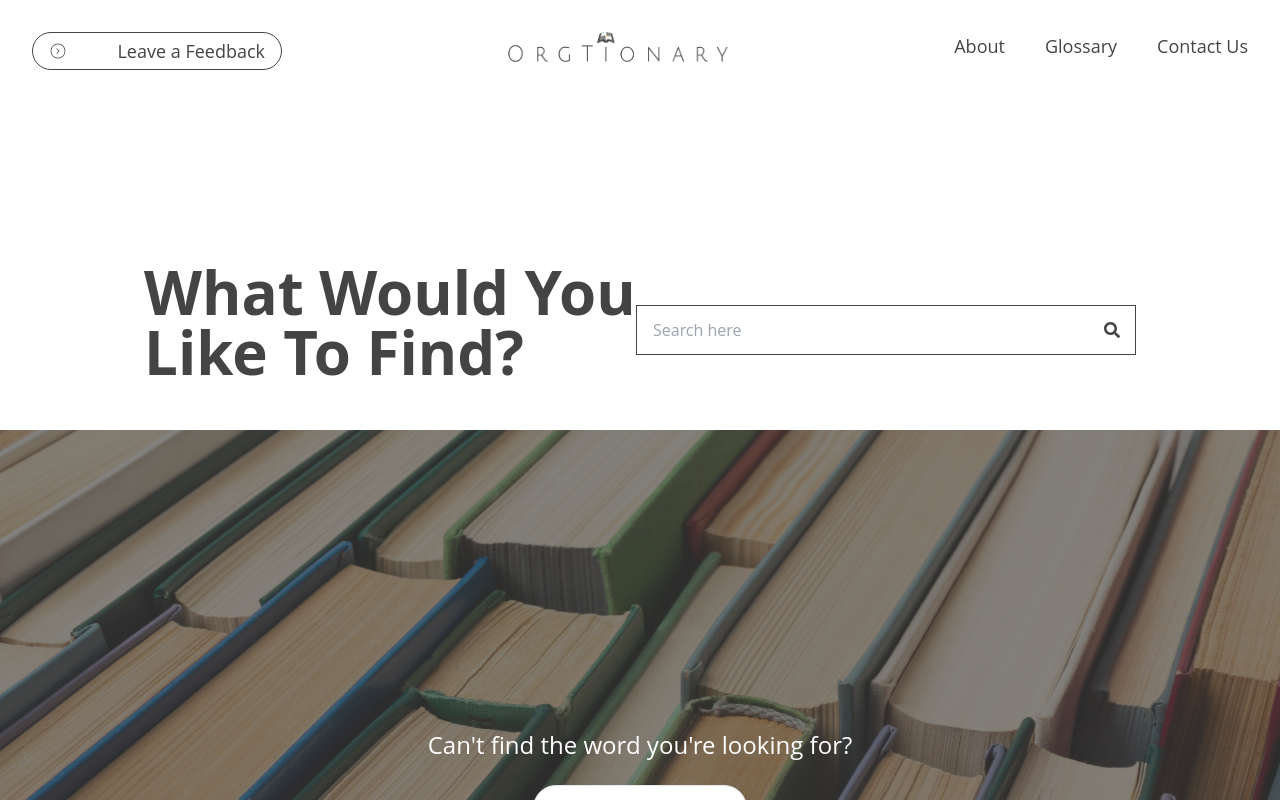
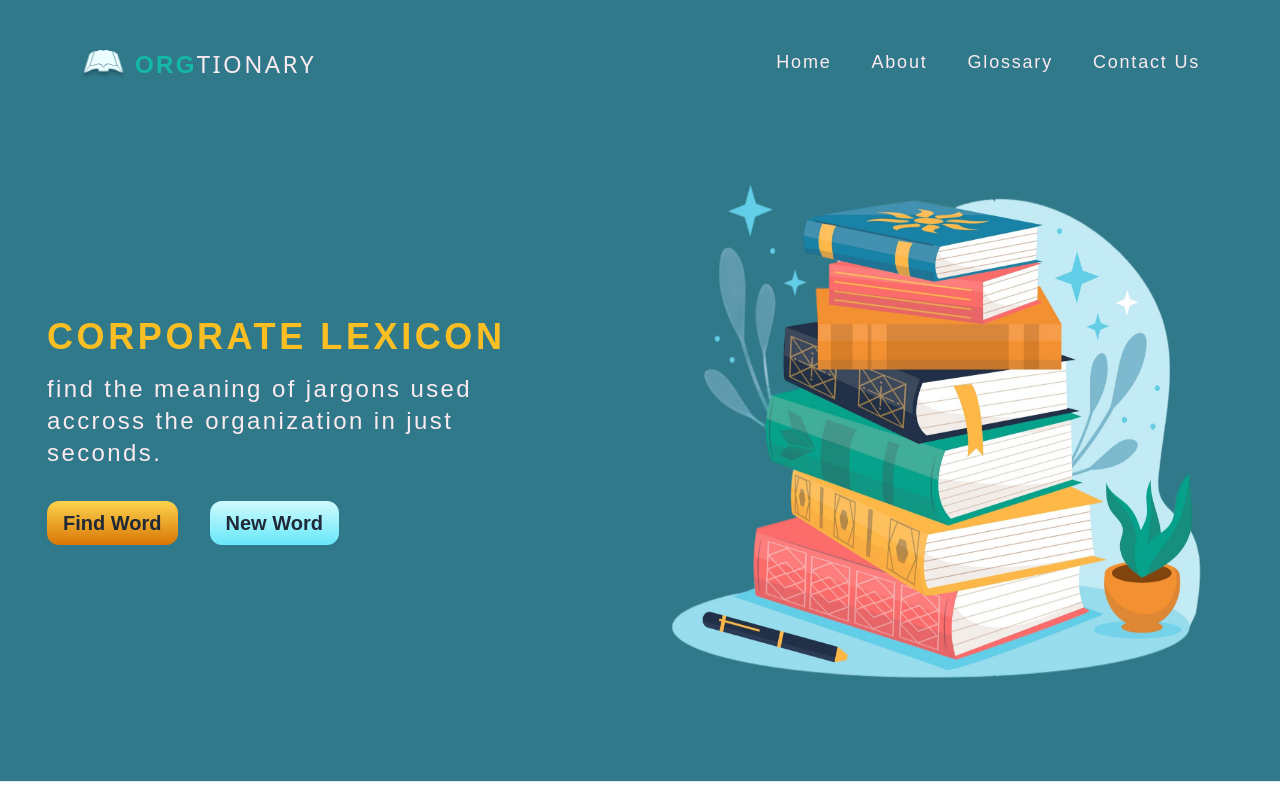
Before and after one commit to rosennabs/orgTionary, a Next.js app: page / in a window 1280 px wide. Shown: the top 800 px of the page. Built offline with nearby package versions, Linux system fonts and the light colour scheme.

Commit message:
Update homepage styling

```diff
--- a/app/globals.css
+++ b/app/globals.css
@@ -2,7 +2,7 @@
 @tailwind components;
 @tailwind utilities;
 
-@import url('https://fonts.googleapis.com/css2?family=Open+Sans:wght@400;700&family=Poppins:wght@400;700&display=swap');
+@import url('https://fonts.googleapis.com/css2?family=Geologica:wght@100..900&display=swap');
 
 * {
   box-sizing: border-box;
@@ -13,8 +13,10 @@ html, body {
   height: 100%; /* Ensure the html and body elements take up the full height */
   margin: 0; /* Reset default margins */
   padding: 0;
-  font-family: 'Open Sans', sans-serif;
-  color: #444444;
+  font-family: 'Geologica', sans-serif;
+  font-weight: 100;
+  color: #fbebef;
+  background-color: #30798b;
 }
 
 body {
@@ -25,6 +27,8 @@ body {
 
 main {
   flex-grow: 1; /* Allows the main content to expand and push the footer down */
+  margin: 0px 4px;
+
 }
 
 footer {
@@ -37,10 +41,7 @@ footer {
   height: 30px;
 }
 
-.book-image{
-  height: 700px;
 
-}
 
 h1 {
   font-size: 35px;
--- a/app/layout.tsx
+++ b/app/layout.tsx
@@ -20,7 +20,7 @@ export default function RootLayout({
       <body className="min-h-screen flex flex-col">
         <Header />
 
-        <main className="flex-grow mt-48">
+        <main className="flex-grow">
           {children}
         </main>
 
--- a/app/page.tsx
+++ b/app/page.tsx
@@ -14,13 +14,17 @@ export default function Home() {
 
   const pathname = usePathname();
   return (
-    <div className='relative flex flex-col max-h-[100vh] overflow-y-auto' >
+    <div className='flex flex-col max-h-[100vh]' >
+      <div className='flex items-center justify-around'>
+        {/* Conditionally render the Search component only on the homepage */}
+        {pathname === '/' && <Search />}
 
-      {/* Conditionally render the Search component only on the homepage */}
-      {pathname === '/' && <Search />}
+        <img className="book-image w-[600px] h-[700px]" src="/about.png" alt="a book diagram" />
+      </div>
 
-      <div className='relative flex flex-col items-center'>
-        <img className="book-image w-full" src="/books.png" alt="a book diagram" />
+
+
+      {/* <div className='flex flex-col items-center'>
 
         <div className="absolute inset-0 flex flex-col items-center justify-center bg-customGray bg-opacity-65 p-8 z-10">
 
@@ -33,7 +37,7 @@ export default function Home() {
 
         </div>
 
-      </div>
+      </div> */}
 
 
 
--- a/components/Header.tsx
+++ b/components/Header.tsx
@@ -9,22 +9,20 @@ export default function Header() {
 
   return (
     <header>
-      <nav className="relative flex items-start justify-between text-lg mx-8 mt-8">
+      <nav className="relative flex items-start justify-between text-lg mx-20 mt-12">
+        <div className='flex items-center gap-2 w-[200px]'>
+          <img className="logo" src="/logo2.png" alt="orgtionary logo" />
+          <Link href='/'>
+            <span className='text-2xl font-semibold tracking-widest text-teal-500'>ORG</span>
+            <span className='text-2xl tracking-widest font-sans'>TIONARY</span>
 
-        <Link href=''>
-          <div className='flex items-center justify-between w-[250px] border border-customGray rounded-full px-4 py-1'>
-            <CiCircleChevRight />
-            <span className=''>Leave a Feedback</span>
-          </div>
-
-        </Link>
-
-          <Link href='/'>
-            <img className="logo" src="/logo.png" alt="orgtionary logo" />
           </Link>
+        </div>
 
 
-        <div className="flex gap-10">
+
+        <div className="flex gap-10 font-medium tracking-widest">
+          <Link className='link' href='/'>Home</Link>
           <Link className='link' href='/about'>About</Link>
           <Link className='link' href='/glossary'>Glossary</Link>
           <Link className='link' href='/contact'>Contact Us</Link>
--- a/components/Search.tsx
+++ b/components/Search.tsx
@@ -48,10 +48,17 @@ function Search() {
 
   return (
 
-    <div className='flex items-center justify-around  mb-8 mx-36'>
-      <h1 className='text-6xl w-3/6'>What Would You Like To Find?</h1>
+    <div className='flex flex-col w-[500px]'>
+      <h1 className='text-4xl tracking-widest text-amber-400'>CORPORATE LEXICON</h1>
+      <p className='text-2xl mb-8 tracking-widest'>find the meaning of jargons used accross the organization in just seconds.</p>
 
-      <div className='flex flex-col items-center justify-center relative'>
+      <div className='flex text-xl gap-8'>
+        <button className='bg-gradient-to-b from-amber-300 to-amber-600 text-gray-800 font-semibold py-2 px-4 rounded-xl'>Find Word</button>
+        <button className='bg-gradient-to-b from-cyan-100 to-cyan-300 text-gray-800 font-semibold py-2 px-4 rounded-xl'>New Word</button>
+
+      </div>
+
+      {/* <div className='flex flex-col relative'>
         <form onSubmit={handleSearch} className='relative flex items-center justify-center w-[500px]'>
           <input
             className='bg-white border border-customGray px-4 py-3 w-full'
@@ -93,7 +100,7 @@ function Search() {
 
           </div>
         )}
-      </div>
+      </div> */}
 
 
 
```
Also changed, not shown: public/logo2.png (added).
